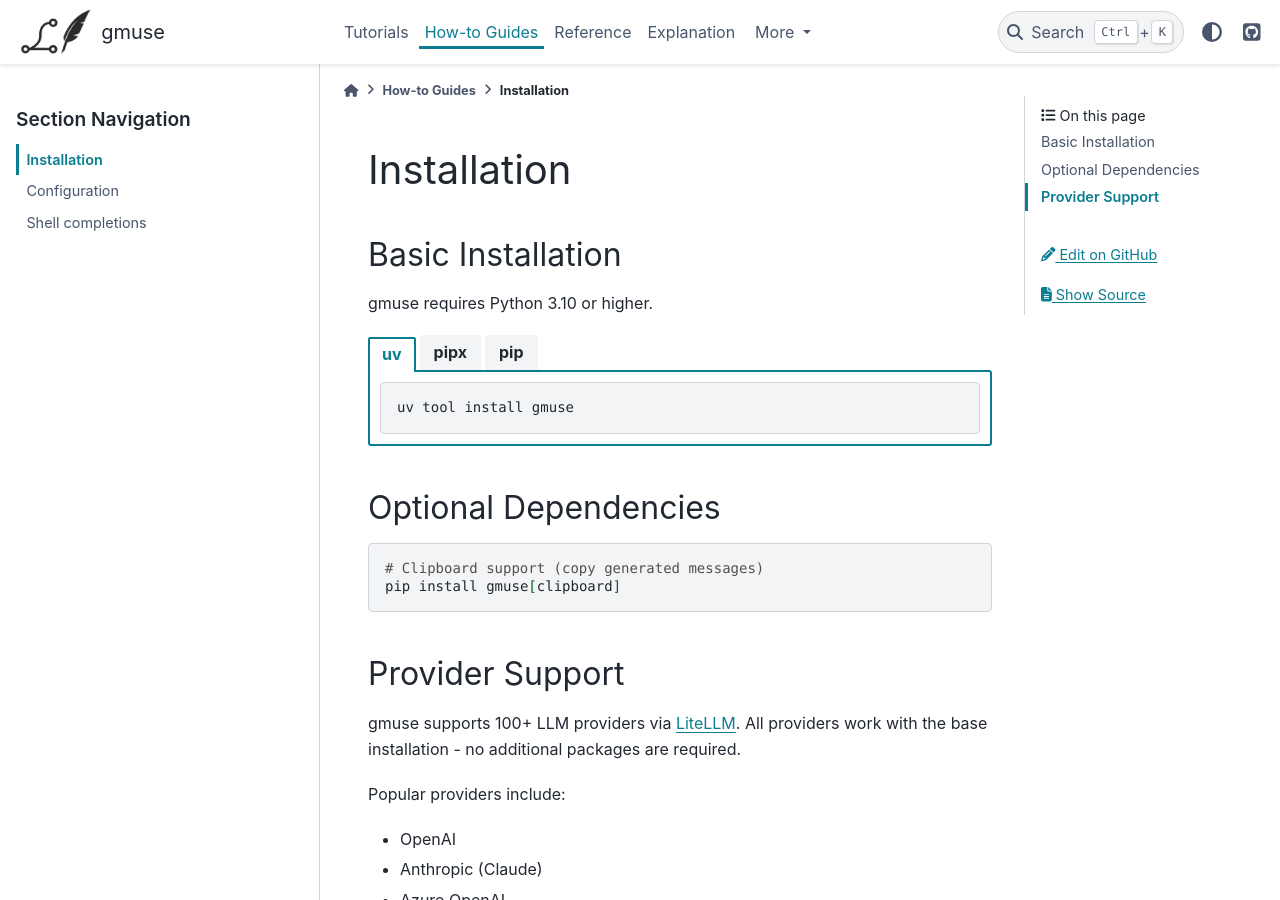
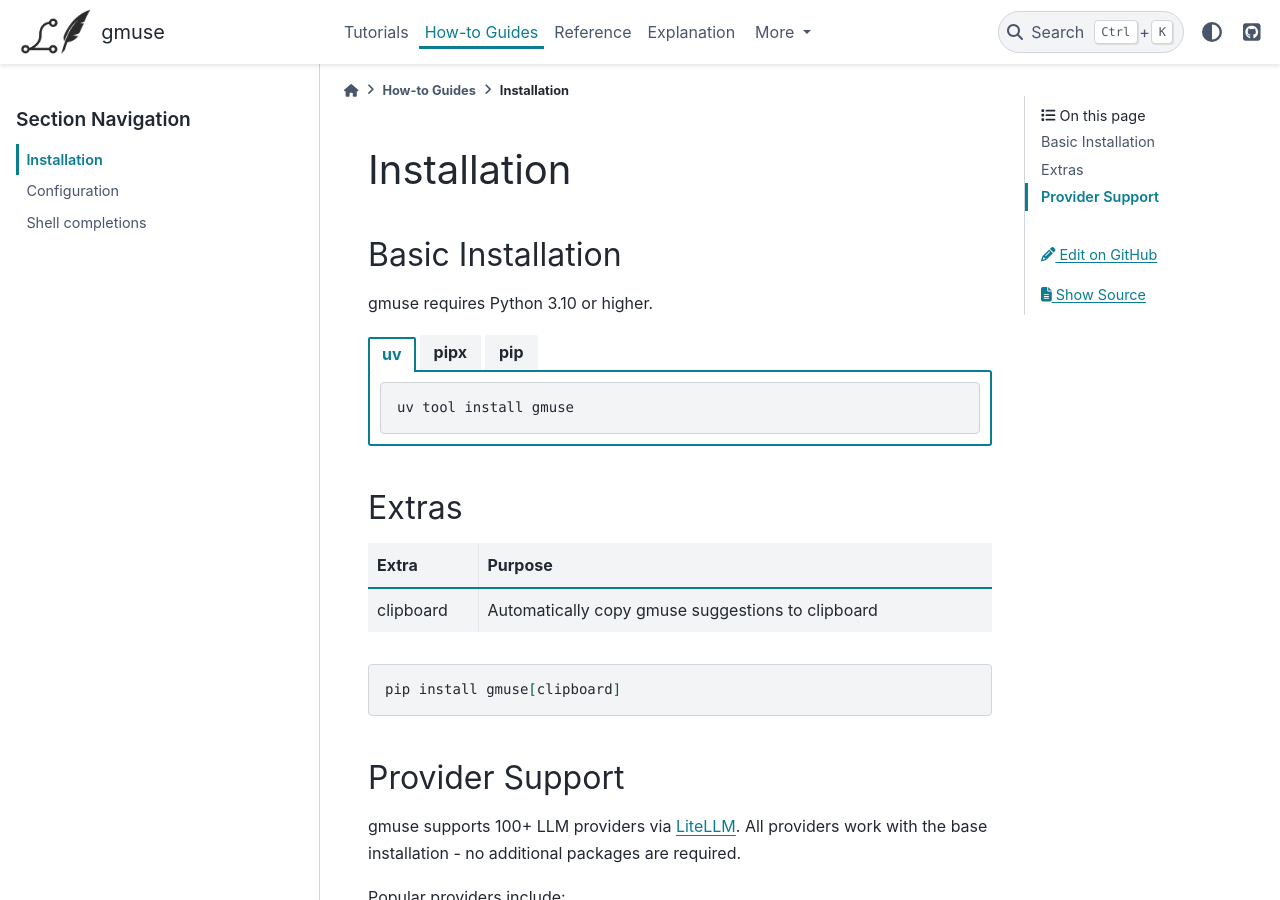
Before and after one commit to rvforest/gmuse, a Sphinx documentation site: the page built from docs/source/how_to/installation.md, in a window 1280 px wide and 900 px high. Built offline with Sphinx 7.4.7 and the PyData theme 0.15.4, drawn with Linux system fonts in a browser that asks for light colours; pages that are not in the unit, such as notebooks, are missing from menus.

Commit message:
docs: enhance extras section in install how to

````diff
--- a/docs/source/how_to/installation.md
+++ b/docs/source/how_to/installation.md
@@ -35,10 +35,13 @@
 
 ::::
 
-## Optional Dependencies
+## Extras
+
+| Extra     | Purpose |
+  -----     | ------- |
+| clipboard | Automatically copy gmuse suggestions to clipboard |
 
 ```bash
-# Clipboard support (copy generated messages)
 pip install gmuse[clipboard]
 ```
 
````
